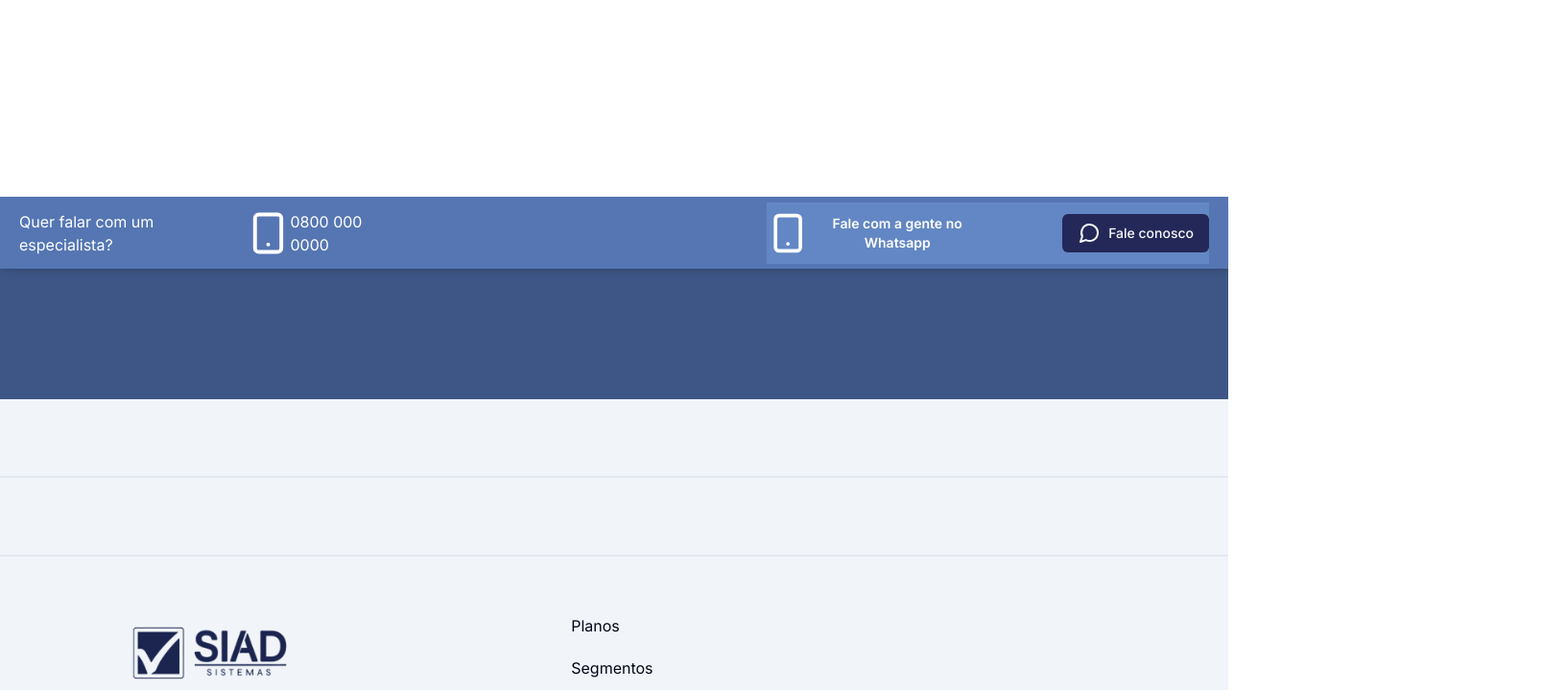
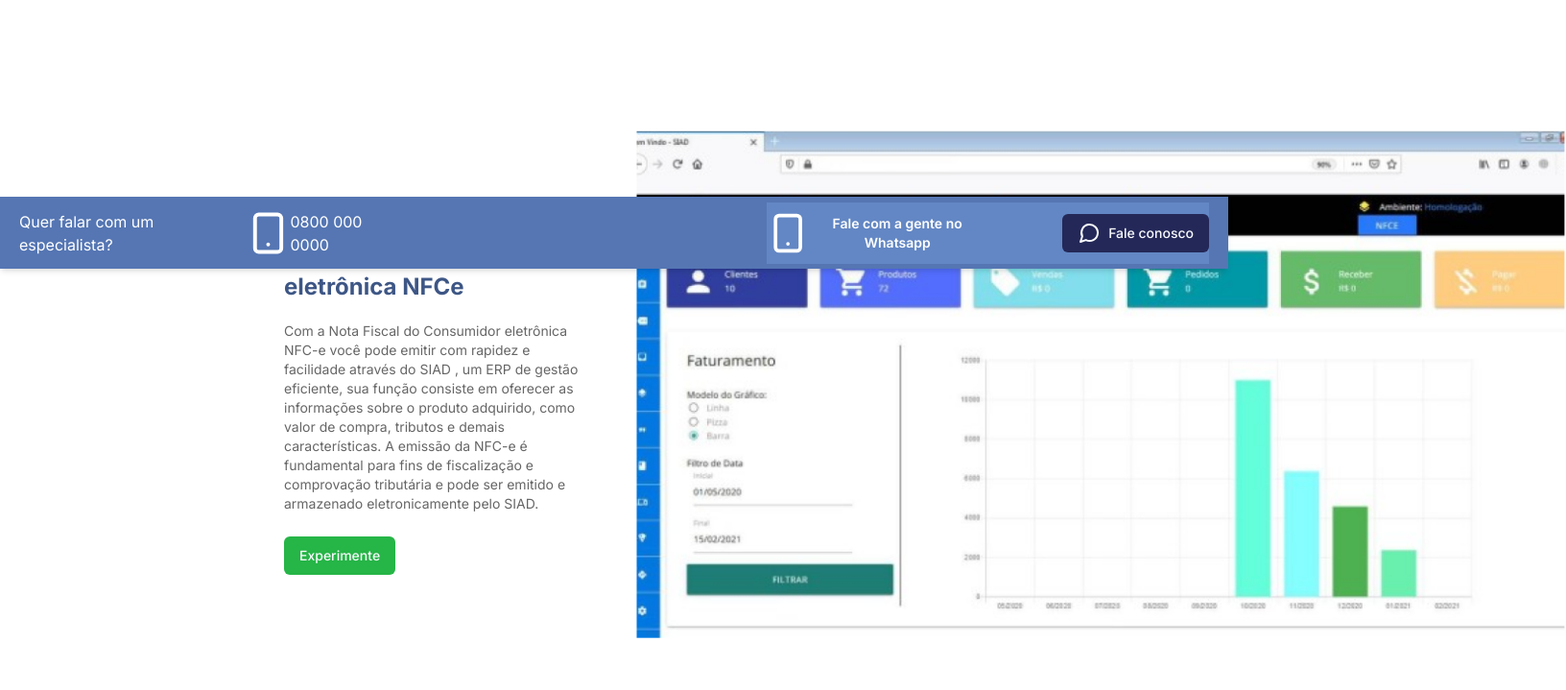
Before and after one commit to EvaldoFerreiraMoreira/site-siad, a Next.js app: page / in a window 1280 px wide. Shown: the part 520-1239 px from the top of the page at 96% size, 1632 px wide, since content can reach past the window. Built offline with nearby package versions, Linux system fonts and the light colour scheme.

Commit message:
feat: banner right web

```diff
--- a/src/app/(Home)/components/BannerRight.tsx
+++ b/src/app/(Home)/components/BannerRight.tsx
@@ -2,6 +2,7 @@
 
 import React, { useState, useEffect } from "react";
 import BannerRightMobile from "./componentsMobile/BannerRightMobile";
+import BannerRightWeb from "./componentsWeb/BannerRightWeb";
 
 interface BannerRightProps {
     title: String,
@@ -29,7 +30,7 @@ const BannerRight = ({ title, description, img, colortitle, colordescription, bu
     };
   }, []);
 
-  return isMobile ? <BannerRightMobile title={title} description={description} img={img} colortitle={colortitle} colordescription={colordescription} button={button} /> : " ";
+  return isMobile ? <BannerRightMobile title={title} description={description} img={img} colortitle={colortitle} colordescription={colordescription} button={button} /> : <BannerRightWeb  title={title} description={description} img={img} colortitle={colortitle} colordescription={colordescription} button={button} />;
 };
 
 export default BannerRight;
--- /dev/null
+++ b/src/app/(Home)/components/componentsWeb/BannerRightWeb.tsx
@@ -0,0 +1,55 @@
+import { Button } from "@/components/ui/button";
+import { Description } from "@radix-ui/react-dialog";
+import Image from "next/image";
+
+import Link from "next/link";
+
+interface BannerRightProps {
+    title: String,
+    description: String,
+    img: String,
+    colortitle: String,
+    colordescription: String,
+    button: String
+}
+
+const BannerRightWeb = ({ title, description, img, colortitle, colordescription, button }: BannerRightProps) => {
+
+    const imagem = "/" + img;
+    const colortitle2 = "#" + colortitle;
+    const colordescription2 = "#" + colordescription;
+
+
+    return (
+        <div className=" flex justify-evenly items-center gap-10 mx-64">
+            <div className="flex flex-col text-left ml-0  w-[50%] " style={{ color: colordescription2 }}>
+                <h1 className="font-bold text-2xl" style={{ color: colortitle2 }}>{title}</h1>
+
+                <p className="text-sm mt-5 ">{description}</p>
+
+
+                <Link href="/planos">
+                    <Button className="bg-[#26B547] mt-6">
+                        {button}
+                    </Button>
+                </Link>
+            </div>
+
+            <div className=" w-[50%] align-top  ">
+                <Image
+                    src={imagem}
+                    alt="Imagem"
+                    width={0}
+                    height={0}
+                    sizes="100vw"
+                    className="h-auto w-auto max-w-[300%] max-h-[300%]"
+                    style={{
+                        objectFit: "contain",
+                    }}
+                />
+            </div>
+        </div>
+    );
+}
+
+export default BannerRightWeb;
```
